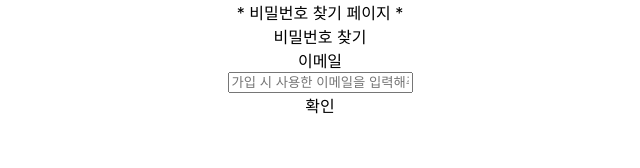
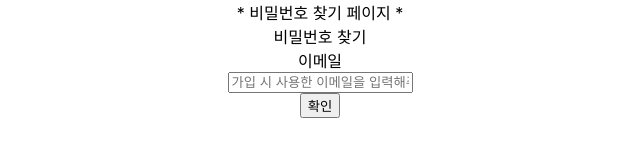
Before and after one commit to assistant8/CodeMentor, a React (Create React App) app: page /login/find-password in a window 1280 px wide. Shown: the top 168 px of the page, without its empty margins (320-960 px from the left). Built offline with nearby package versions, Linux system fonts and the light colour scheme.

Commit message:
데탑으로 공유 목적

```diff
--- a/src/pages/login/FindPassword.jsx
+++ b/src/pages/login/FindPassword.jsx
@@ -4,28 +4,28 @@ import { useNavigate } from "react-router-dom";
 export default function FindPassword() {
   const navigate = useNavigate();
 
+  const handleOnClick_emailInput = (e) => {
+    e.preventDefault();
+    navigate("/find-password/verify-email", {
+      state: { email: e.target.value },
+    });
+  };
   return (
-    <>
-      <div className={styles.container}>
-        <div>* 비밀번호 찾기 페이지 *</div>
-        <div>비밀번호 찾기</div>
+    <div className={styles.container}>
+      <div>* 비밀번호 찾기 페이지 *</div>
+      <div>비밀번호 찾기</div>
+      <form>
         <label>이메일</label>
         <input
           type="text"
           placeholder="가입 시 사용한 이메일을 입력해주세요"
         />{" "}
-        <div
-          onClick={() => {
-            console.log("비밀번호 찾기 페이지");
-            console.log("이메일 형식 검사 통과 시 버튼 활성화");
-            console.log("회원 db에 등록된 이메일인지 확인");
-            console.log("등록되어 있을 시 -> 비밀번호 재설정 메일 발송");
-            console.log("등록되어 있지 않을 시 -> 이메일 확인 메세지 띄우기");
-          }}
-        >
-          확인
-        </div>
-      </div>
-    </>
+        <input
+          type="submit"
+          value="확인"
+          onClick={handleOnClick_emailInput}
+        ></input>
+      </form>
+    </div>
   );
 }
--- a/src/pages/login/FindPassword.module.scss
+++ b/src/pages/login/FindPassword.module.scss
@@ -3,4 +3,10 @@
   display: flex;
   flex-direction: column;
   align-items: center;
+
+  form {
+    display: flex;
+    flex-direction: column;
+    align-items: center;
+  }
 }
--- a/src/pages/login/VerifyEmail.jsx
+++ b/src/pages/login/VerifyEmail.jsx
@@ -7,11 +7,12 @@ export default function VerifyEmail() {
   const navigate = useNavigate();
   const [verificationCodeInputValue, setVerificationCodeInputValue] =
     useState("");
-  console.log(verificationCodeInputValue);
 
   // 회원 가입 페이지에서 입력받은 email 주소 취득.
   const location = useLocation();
   const { email } = location.state;
+
+  console.log(navigate(-1));
 
   const handleOnClick_verificationCodeInput = () => {
     const formData = {
@@ -22,8 +23,8 @@ export default function VerifyEmail() {
     const url = "https://eonaf45qzbokh52.m.pipedream.net";
 
     axios.post(url, formData).then((response) => {
-      console.log(response.data.result);
       if (response.data.result === "일치") {
+        alert("회원 가입이 완료되었습니다!");
         navigate("/");
       } else {
         alert("인증 번호를 다시 확인해주세요.");
@@ -39,18 +40,27 @@ export default function VerifyEmail() {
       <div>'입력한 이메일 주소'로 인증 메일이 발송되었습니다.</div>
       <label htmlFor="verificationCodeInput">인증 번호</label>
       <input
-        type="number"
+        type="text"
         name="verificationCode"
         id="verificationCodeInput"
+        maxLength="6"
         placeholder="인증 번호 6자리를 입력해주세요."
         onInput={(e) => {
-          setVerificationCodeInputValue(e.target.value);
+          const value = e.target.value;
 
-          if (verificationCodeInputValue.length > 6) {
-            const newValue = verificationCodeInputValue.slice(0, 6);
+          const RegExp = /\D/g;
 
-            setVerificationCodeInputValue(newValue);
-          }
+          const newValue = value.replace(RegExp, "");
+
+          setVerificationCodeInputValue(newValue);
+
+          // setVerificationCodeInputValue(e.target.value);
+
+          // if (verificationCodeInputValue.length > 6) {
+          //   const newValue = verificationCodeInputValue.slice(0, 6);
+
+          //   setVerificationCodeInputValue(newValue);
+          // }
         }}
         value={verificationCodeInputValue}
       />
```
